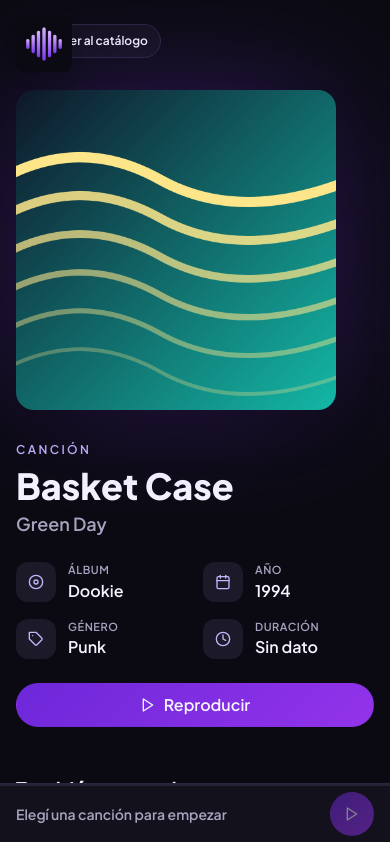
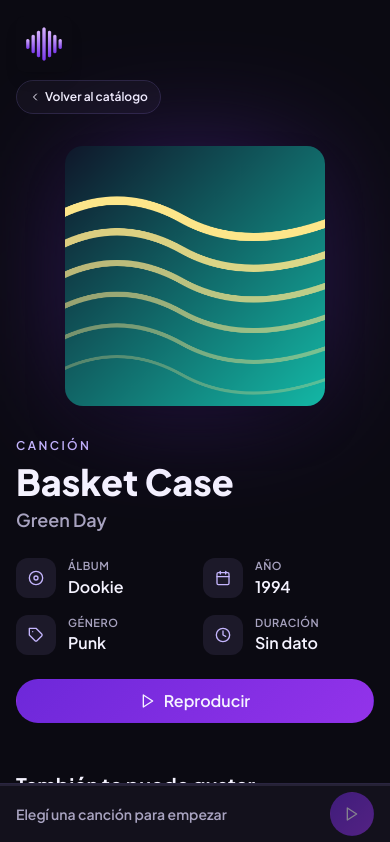
Before and after one commit to luciollanos1234-eng/sonora, a React (Vite) app: page /detalle/basket-case in a window 390 px wide. Shown: the top 842 px of the page. Built offline with nearby package versions, Linux system fonts and the light colour scheme; no server answers.

Commit message:
style(detalle): ajusta portada, espacio superior y columnas de recomendadas

```diff
--- a/src/pages/Detail.tsx
+++ b/src/pages/Detail.tsx
@@ -31,8 +31,9 @@ const Detail = () => {
   const { currentSong, isPlaying, playSong, pause } = usePlayer();
   const isThisPlaying = !!song && currentSong?.id === song.id && isPlaying;
 
+  // En celular deja lugar arriba para el botón del menú
   return (
-    <section className="px-4 py-6 sm:px-8">
+    <section className="px-4 pb-6 pt-20 sm:px-8 lg:pt-6">
       <Link
         to="/"
         className="inline-flex items-center gap-1 rounded-[var(--radius-pill)] border border-[var(--border)] bg-[var(--surface)] px-3 py-2 text-xs font-semibold hover:bg-[var(--surface-2)]"
@@ -43,7 +44,7 @@ const Detail = () => {
 
       {song ? (
         <div className="mt-8 flex flex-col gap-8 md:flex-row md:items-end">
-          <div className="relative w-full max-w-xs shrink-0">
+          <div className="relative mx-auto w-full max-w-[260px] shrink-0 sm:max-w-xs md:mx-0">
             <div aria-hidden="true" className="absolute inset-4 rounded-[var(--radius-card)] bg-[var(--primary)] opacity-40 blur-3xl" />
             <Cover src={song.cover} alt={`Portada de ${song.album}`} className="relative aspect-square w-full rounded-[var(--radius-card)] object-cover shadow-2xl" />
           </div>
@@ -109,7 +110,7 @@ const Detail = () => {
           <h2 id="recomendadas" className="mb-5 text-xl font-bold">
             También te puede gustar
           </h2>
-          <div className="grid grid-cols-1 gap-5 sm:grid-cols-2 lg:grid-cols-3 xl:grid-cols-5">
+          <div className="grid grid-cols-1 gap-5 sm:grid-cols-2 lg:grid-cols-3 xl:grid-cols-4 2xl:grid-cols-5">
             {recommended.map((item) => (
               <SongCard key={item.id} song={item} />
             ))}
```
